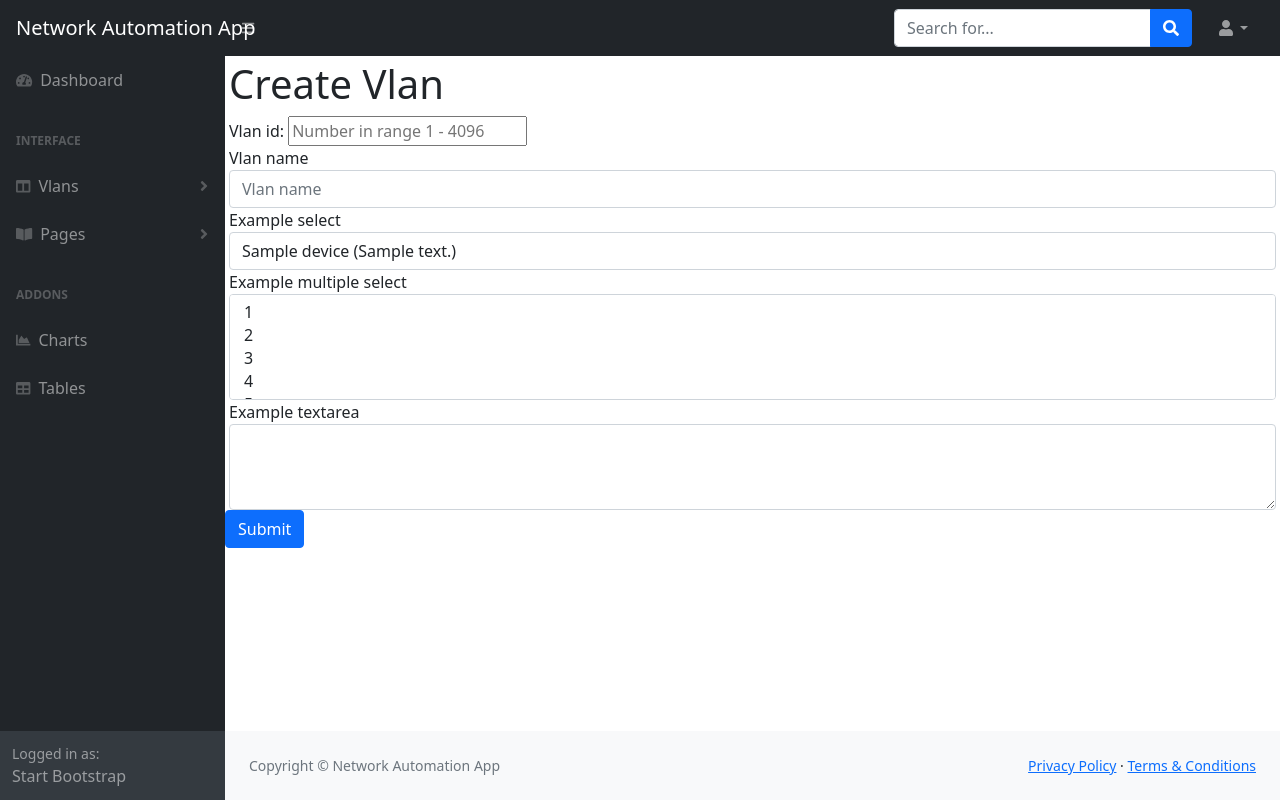
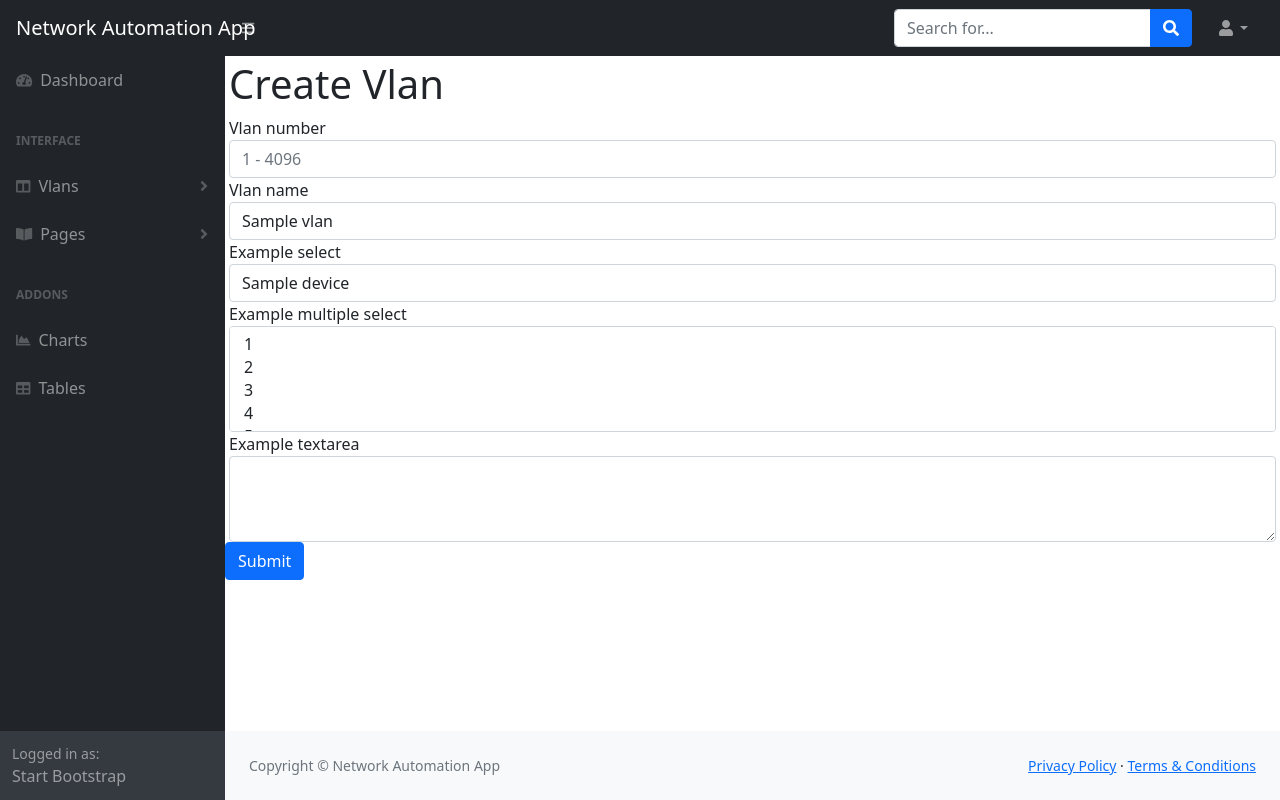
Before and after one commit to igorface/Network_Automation_webApp, a Django app: template templates/vlans/create_vlan.html in a window 1280 px wide. Run offline with Django 4.2, Linux system fonts and the light colour scheme; tables that the repository leaves empty hold one stand-in row (values such as "Sample post"); the template is opened without the code that fills it: values that come from a table or form of the project are taken from there, most other values are stand-ins (such as "Sample title", 1, 10 or a date in 2020); some libraries are stand-ins or nearby versions.

Commit message:
working device select in create vlan

```diff
--- a/templates/vlans/create_vlan.html
+++ b/templates/vlans/create_vlan.html
@@ -1,21 +1,22 @@
-{% extends 'base.html' %} {% block content %}
+{% extends 'base.html' %}
+{% block content %}
+<h1 class="mt-1 px-1">Create Vlan</h1>
 <form action="{% url 'create_vlan' %}" method='POST'>
   <!-- Security Token  -->
   {% csrf_token %}
-    <h1 class="mt-1 px-1">Create Vlan</h1>
-    <div class="form-group px-1 font-weight-bold">
-      <label for="Vlan_id"class="font-weight-bold">Vlan id: </label>
-      <input id="vlan_name" type="text" name="vlan_name" maxlength="100" placeholder="Number in range 1 - 4096" required>
+    <div class="form-group px-1">
+      <label for="Vlan bumer">Vlan number</label>
+      <input type="text" class="form-control" id="exampleFormControlInput1" placeholder="1 - 4096">
     </div>
     <div class="form-group px-1 ">
       <label for="Vlan_name" class="font-weight-bold">Vlan name</label>
-      <input type="text" class="form-control" id="exampleFormControlInput1" placeholder="Vlan name" required>
+      <input type="text" class="form-control" id="exampleFormControlInput1" placeholder="Vlan name" value ="{{ vlan.name }}" required>
     </div>
     <div class="form-group px-1">
       <label for="exampleFormControlSelect1">Example select</label>
       <select class="form-control" id="exampleFormControlSelect1">
         {% for device in devices %}
-        <option>{{ device.hostname }} ({{ device.ip_address }}) </option>
+          <option>{{ device.hostname }}</option>
         {% endfor %}
       </select>
     </div>
--- a/vlans/views.py
+++ b/vlans/views.py
@@ -21,14 +21,11 @@ def list_vlans(request):
     context = {
         "results": results_of_show_vlan[0],
     }
-    print(hostnames)
     return render(request, 'vlans/list_vlans.html', context)
 
 def create_vlan(request):
     devices = Devices.objects.all()
-    for device in Devices.objects.all():
-        print(device.hostname)
     context = {
         'devices': devices
     }
-    return (request, 'vlans/list_vlans.html', context)
+    return render(request, 'vlans/create_vlan.html', context)
```
